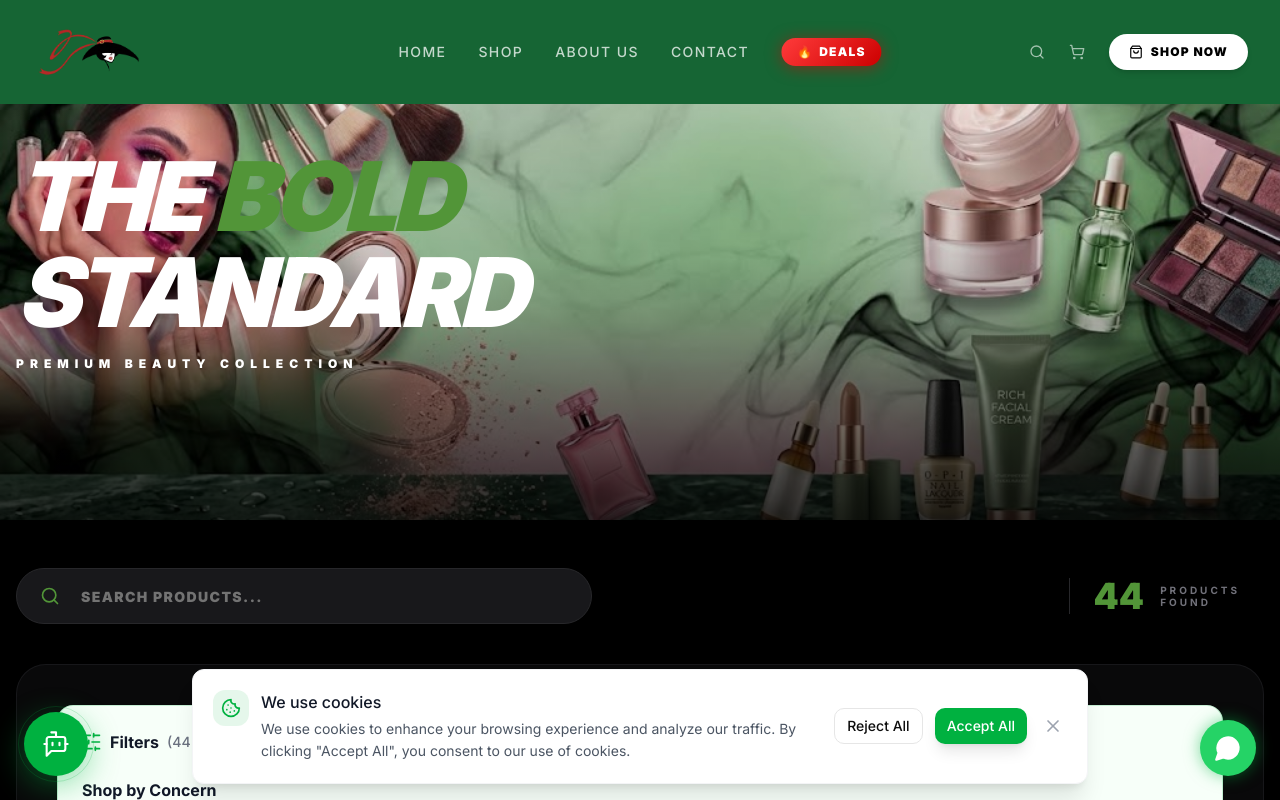
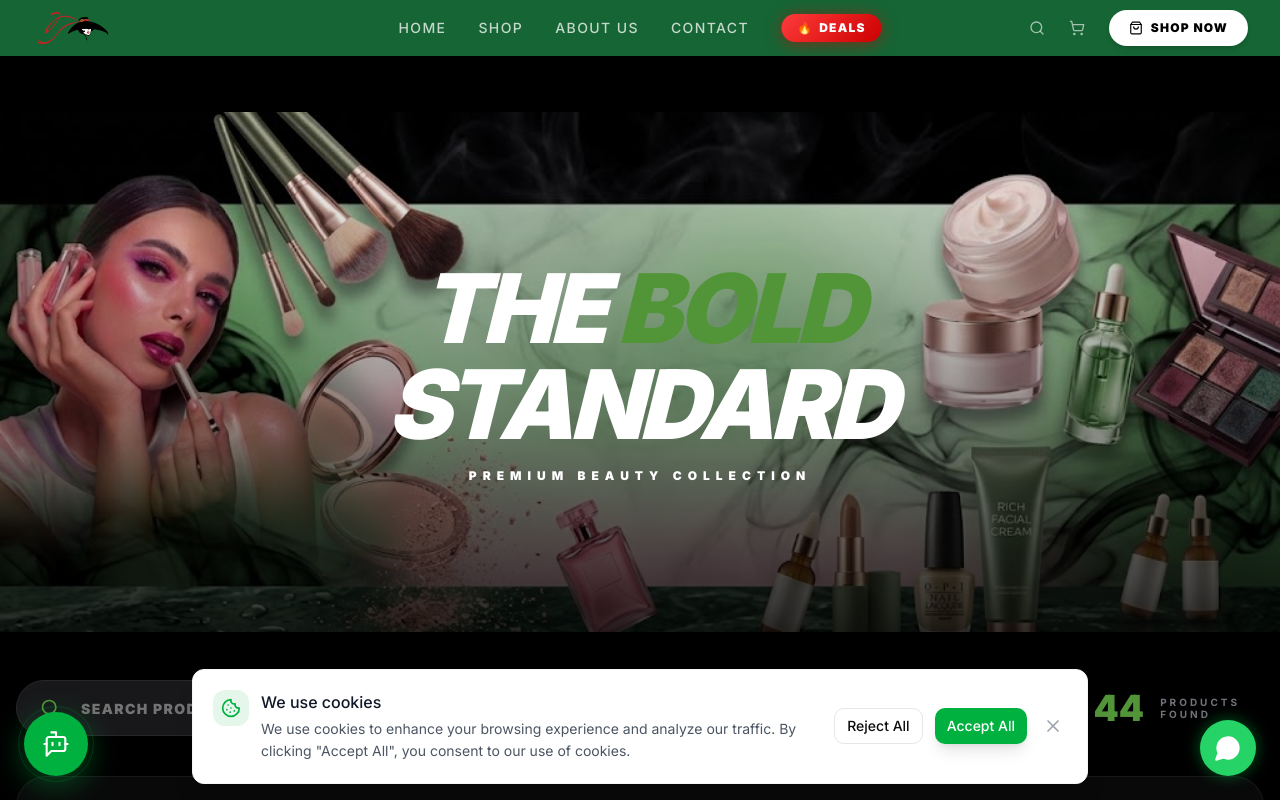
Before and after one commit to samreensami/ayan_cosmetics, a Next.js app: page /shop in a window 1280 px wide. Shown: the top 800 px of the page. Built offline with nearby package versions, Linux system fonts and the light colour scheme.

Commit message:
fix: updated sleek navbar and layouts

```diff
--- a/app/page.tsx
+++ b/app/page.tsx
@@ -6,12 +6,12 @@ import ShopGallery from "@/components/ShopGallery";
 
 export default function HomePage() {
   return (
-    <>
+    <div className="pt-20 md:pt-28 bg-black">
       <HeroWrapper />
       <TrustSignals />
       <CategoryGrid />
       <FeaturedProducts title="Featured Products" limit={8} showViewAll />
       <ShopGallery />
-    </>
+    </div>
   );
 }
--- a/app/shop/page.tsx
+++ b/app/shop/page.tsx
@@ -73,7 +73,7 @@ export default function ShopPage() {
   }, [searchQuery, filters]);
 
   return (
-    <div className="min-h-screen bg-black overflow-x-hidden">
+    <div className="min-h-screen bg-black overflow-x-hidden pt-20 md:pt-28">
       {/* ── HERO SECTION ── */}
       <section className="relative w-full h-[55vh] md:h-[65vh] overflow-hidden">
         <Image
@@ -83,22 +83,23 @@ export default function ShopPage() {
           priority
           className="object-cover object-top"
         />
-        <div className="absolute inset-0 bg-gradient-to-t from-black via-black/20 to-transparent opacity-80" />
+        <div className="absolute inset-0 bg-gradient-to-t from-black via-black/40 to-transparent opacity-80" />
 
-        <div className="absolute inset-0 flex items-center">
-          <div className="container mx-auto px-4">
+        {/* FIXED FOR CENTER ALIGNMENT: items-center aur justify-center se text bilkul center ho jayega */}
+        <div className="absolute inset-0 flex items-center justify-center text-center">
+          <div className="container mx-auto px-4 flex flex-col items-center justify-center">
             <h1
-              className="text-6xl md:text-8xl font-black italic uppercase tracking-tighter text-white leading-[0.85] opacity-0 mb-4"
+              className="text-6xl md:text-8xl font-black italic uppercase tracking-tighter text-white leading-[0.85] opacity-0 mb-4 mx-auto"
               style={{
-                animation: "slideRight 0.8s cubic-bezier(0.25,0.46,0.45,0.94) 0.2s forwards"
+                animation: "slideUpCenter 0.8s cubic-bezier(0.25,0.46,0.45,0.94) 0.2s forwards"
               }}
             >
               The <span className="text-[#529538]">Bold</span> <br />
               Standard
             </h1>
             <p
-              className="text-white max-w-md text-[10px] md:text-xs font-black uppercase tracking-[6px] opacity-0"
-              style={{ animation: "slideRight 0.8s cubic-bezier(0.25,0.46,0.45,0.94) 0.4s forwards" }}
+              className="text-white max-w-md text-[10px] md:text-xs font-black uppercase tracking-[6px] opacity-0 mx-auto"
+              style={{ animation: "slideUpCenter 0.8s cubic-bezier(0.25,0.46,0.45,0.94) 0.4s forwards" }}
             >
               Premium Beauty Collection
             </p>
@@ -170,9 +171,10 @@ export default function ShopPage() {
 
       {/* ── ANIMATIONS ── */}
       <style jsx global>{`
-        @keyframes slideRight {
-          from { opacity: 0; transform: translateX(-40px); }
-          to { opacity: 1; transform: translateX(0); }
+        /* UPDATED ANIMATION: Center mein smooth slide up effect ke liye */
+        @keyframes slideUpCenter {
+          from { opacity: 0; transform: translateY(40px); }
+          to { opacity: 1; transform: translateY(0); }
         }
         @keyframes fadeIn {
           from { opacity: 0; transform: translateY(20px); }
--- a/components/Navbar.tsx
+++ b/components/Navbar.tsx
@@ -30,12 +30,12 @@ export default function Navbar() {
       className={cn(
         "fixed top-0 left-0 right-0 z-50 transition-all duration-500",
         isScrolled
-          ? "bg-green-700/95 backdrop-blur-xl shadow-[0_1px_40px_rgba(0,0,0,0.4)] py-2"
-          : "bg-green-800 py-3"
+          ? "bg-green-700/95 backdrop-blur-xl shadow-[0_1px_40px_rgba(0,0,0,0.4)]"
+          : "bg-green-800"
       )}
     >
       <div className="container mx-auto px-4 sm:px-6 lg:px-8">
-        <div className="relative flex items-center justify-between h-16 md:h-20">
+        <div className="relative flex items-center justify-between h-14 md:h-14">
 
           {/* ── LOGO ── */}
           <Link href="/" className="flex items-center shrink-0 z-10">
@@ -44,7 +44,7 @@ export default function Navbar() {
               alt="AYAN Cosmetics"
               width={160}
               height={60}
-              className="h-10 md:h-12 lg:h-14 w-auto object-contain"
+              className="h-8 md:h-9 lg:h-10 w-auto object-contain"
               priority
             />
           </Link>
```
